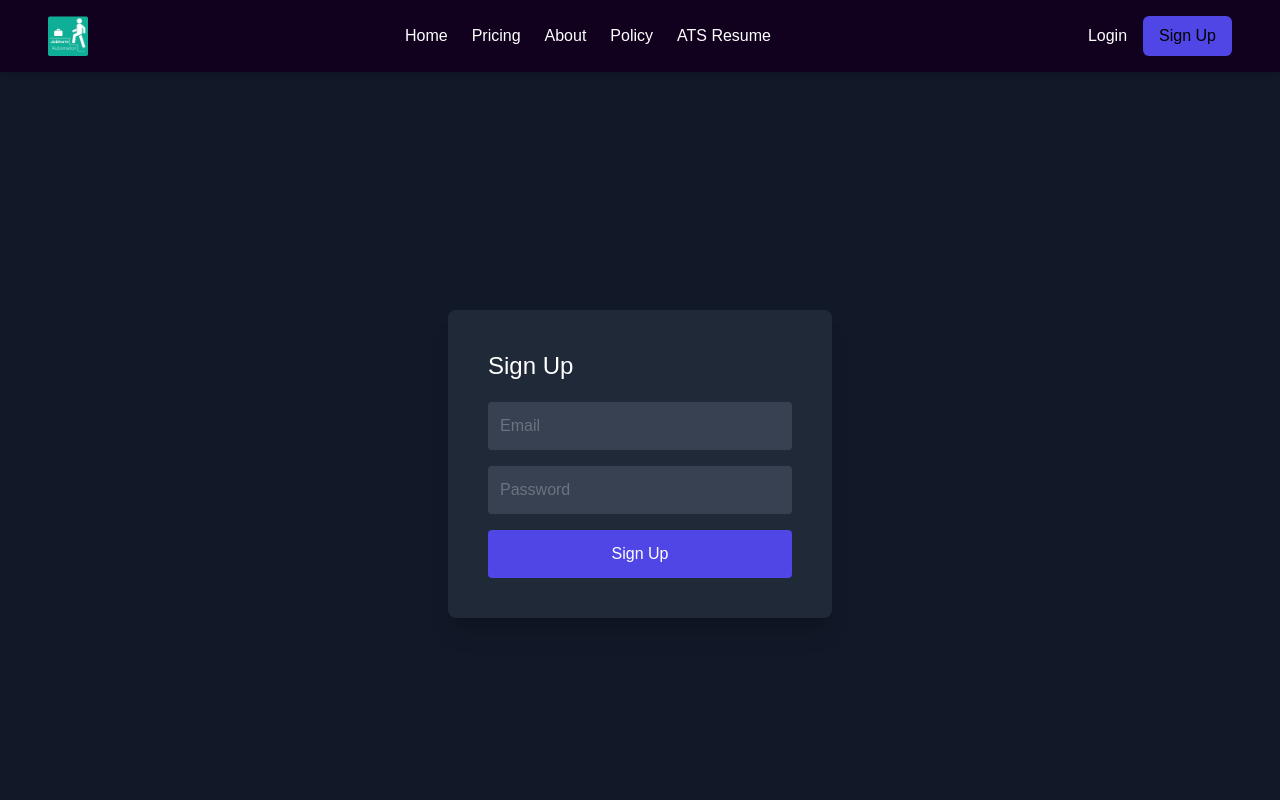
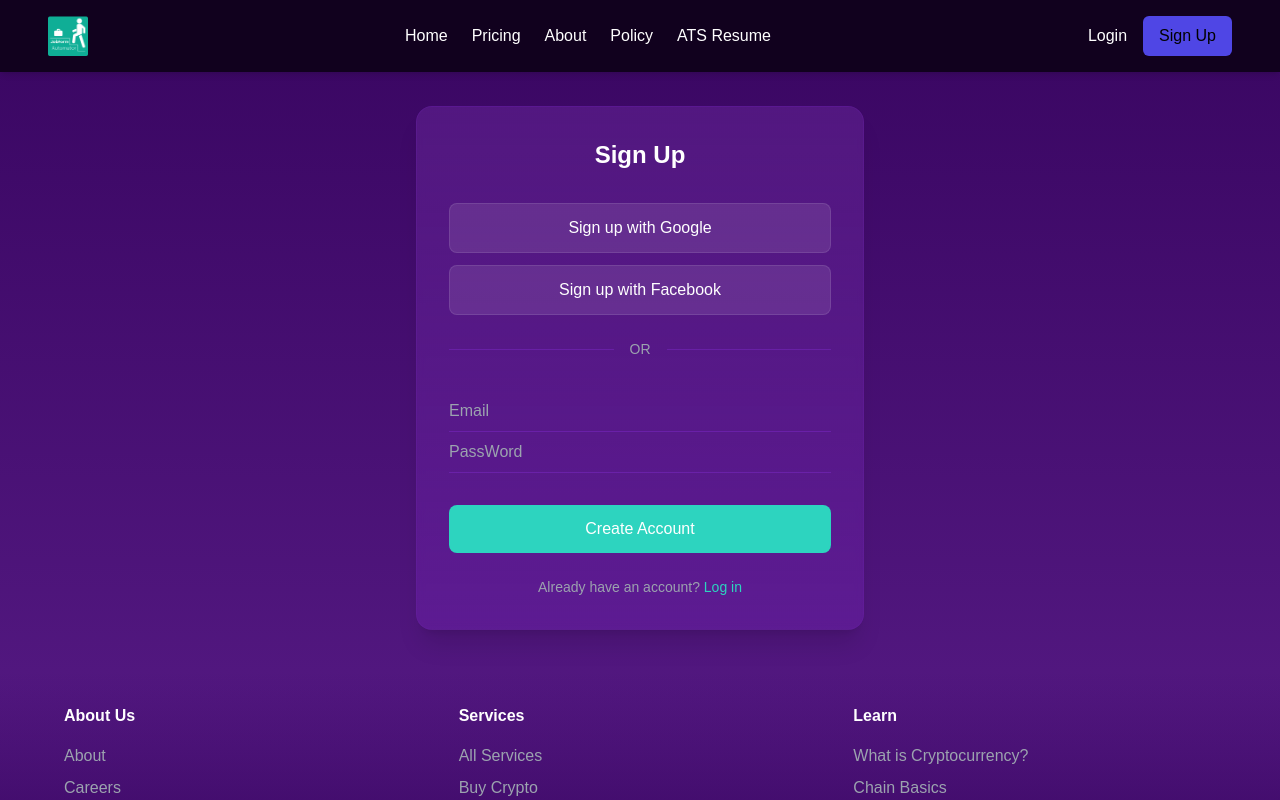
Before and after one commit to saurabhbelote/JobFormAutomator, a Next.js app: page /sign-up in a window 1280 px wide. Shown: the top 800 px of the page. Built offline with nearby package versions, Linux system fonts and the light colour scheme.

Commit message:
beautified signup page and added log out feature

```diff
--- a/app/home/page.tsx
+++ b/app/home/page.tsx
@@ -5,10 +5,12 @@ import { useRouter } from "next/navigation";
 import { useEffect } from "react";
 import { useAuthState } from 'react-firebase-hooks/auth';
 import { auth } from '@/firebase/config';
+import { signOut } from "firebase/auth";
 export default function Home() {
 
   const [user]= useAuthState(auth);
     const router= useRouter();
+    console.log(user)
 
     useEffect(() => {
     if (!user) {
@@ -20,6 +22,7 @@ export default function Home() {
     <section className="bg-[#f1f3f5] text-black">
       <div className="flex flex-row w-full h-96">
         <div className="w-1/2 flex flex-col justify-center items-center font-bold text-5xl">
+        <button onClick={()=>{signOut(auth)}}>Log Out </button>
           <span className="">Hello,</span>
           <span>Mahaprasad Prusty</span>
         </div>
--- a/app/sign-up/page.tsx
+++ b/app/sign-up/page.tsx
@@ -1,9 +1,70 @@
 'use client'
-import { useState } from 'react';
+// import { useState } from 'react';
 import {useCreateUserWithEmailAndPassword} from "react-firebase-hooks/auth";
 import {auth} from "@/firebase/config";
 
-const SignUp = () => {
+// const SignUp = () => {
+//   const [email, setEmail] = useState('');
+//   const [password, setPassword] = useState('');
+//   const [createUserWithEmailAndPassword] = useCreateUserWithEmailAndPassword(auth);
+
+//   const handleSignUp = async () => {
+//     try {
+//         const res = await createUserWithEmailAndPassword(email, password)
+//         console.log({res})
+//         sessionStorage.setItem('user', 'true')
+//         setEmail('');
+//         setPassword('')
+
+//     } catch(e){
+//         console.error(e)
+//     }
+//   };
+
+//   return (
+//     <div className="min-h-screen flex items-center justify-center bg-gray-900">
+//       <div className="bg-gray-800 p-10 rounded-lg shadow-xl w-96">
+//         <h1 className="text-white text-2xl mb-5">Sign Up</h1>
+//         <input
+//           type="email"
+//           placeholder="Email"
+//           value={email}
+//           onChange={(e) => setEmail(e.target.value)}
+//           className="w-full p-3 mb-4 bg-gray-700 rounded outline-none text-white placeholder-gray-500"
+//         />
+//         <input
+//           type="password"
+//           placeholder="Password"
+//           value={password}
+//           onChange={(e) => setPassword(e.target.value)}
+//           className="w-full p-3 mb-4 bg-gray-700 rounded outline-none text-white placeholder-gray-500"
+//         />
+//         <button
+//           onClick={handleSignUp}
+//           className="w-full p-3 bg-indigo-600 rounded text-white hover:bg-indigo-500"
+//         >
+//           Sign Up
+//         </button>
+//       </div>
+//     </div>
+//   );
+// };
+
+// export default SignUp;
+import React from 'react';
+import { useState } from 'react';
+import Link from 'next/link';
+
+// interface SignUpFormData {
+//   firstName: string;
+//   lastName: string;
+// }
+
+const SignUpPage = () => {
+  // const [formData, setFormData] = useState<SignUpFormData>({
+  //   firstName: '',
+  //   lastName: ''
+  // });
   const [email, setEmail] = useState('');
   const [password, setPassword] = useState('');
   const [createUserWithEmailAndPassword] = useCreateUserWithEmailAndPassword(auth);
@@ -22,32 +83,100 @@ const SignUp = () => {
       };
 
   return (
-    <div className="min-h-screen flex items-center justify-center bg-gray-900">
-      <div className="bg-gray-800 p-10 rounded-lg shadow-xl w-96">
-        <h1 className="text-white text-2xl mb-5">Sign Up</h1>
+    <div className="min-h-screen bg-gradient-to-b from-purple-950 to-purple-900 flex flex-col">
+      {/* Main Content */}
+      <main className="flex-1 flex items-center justify-center p-4">
+        <div className="bg-gradient-to-b from-purple-900/80 to-purple-800/50 p-8 rounded-2xl shadow-xl w-full max-w-md backdrop-blur-sm border border-purple-800/30">
+          <h1 className="text-white text-2xl font-semibold text-center mb-8">
+            Sign Up
+          </h1>
+
+          {/* Social Sign Up Buttons */}
+          <div className="space-y-3 mb-6">
+            <button className="w-full bg-white/10 text-white py-3 px-4 rounded-lg hover:bg-white/20 transition-all duration-200 flex items-center justify-center gap-2 border border-white/10">
+              <span>Sign up with Google</span>
+            </button>
+            <button className="w-full bg-white/10 text-white py-3 px-4 rounded-lg hover:bg-white/20 transition-all duration-200 flex items-center justify-center gap-2 border border-white/10">
+              <span>Sign up with Facebook</span>
+            </button>
+          </div>
+
+          {/* Divider */}
+          <div className="flex items-center gap-4 mb-8">
+            <div className="flex-1 h-px bg-purple-600/30"></div>
+            <span className="text-gray-400 text-sm uppercase">OR</span>
+            <div className="flex-1 h-px bg-purple-600/30"></div>
+          </div>
+
+          {/* Sign Up Form */}
+          {/* <form onSubmit={handleSignUp} className="space-y-6"> */}
+            <div>
               <input
-          type="email"
+                type="text"
                 placeholder="Email"
+                className="w-full bg-transparent border-b border-purple-600/30 py-2 text-white focus:outline-none focus:border-teal-400 transition-colors placeholder:text-gray-400"
                 value={email}
-          onChange={(e) => setEmail(e.target.value)}
-          className="w-full p-3 mb-4 bg-gray-700 rounded outline-none text-white placeholder-gray-500"
+                onChange={(e) => setEmail( e.target.value )}
               />
+            </div>
+            <div>
               <input
-          type="password"
-          placeholder="Password"
+                type="text"
+                placeholder="PassWord"
+                className="w-full bg-transparent border-b border-purple-600/30 py-2 text-white focus:outline-none focus:border-teal-400 transition-colors placeholder:text-gray-400"
                 value={password}
-          onChange={(e) => setPassword(e.target.value)}
-          className="w-full p-3 mb-4 bg-gray-700 rounded outline-none text-white placeholder-gray-500"
+                onChange={(e) => setPassword(e.target.value )}
               />
+            </div>
             <button
               onClick={handleSignUp}
-          className="w-full p-3 bg-indigo-600 rounded text-white hover:bg-indigo-500"
+              className="w-full bg-teal-400 text-white py-3 rounded-lg hover:bg-teal-500 transition-colors duration-200 mt-8 font-medium"
             >
-          Sign Up
+              Create Account
             </button>
+          {/* </form> */}
+
+          {/* Login Link */}
+          <p className="text-center text-gray-400 mt-6 text-sm">
+            Already have an account?{' '}
+            <Link href="/sign-in" className="text-teal-400 hover:text-teal-500 transition-colors">
+              Log in
+            </Link>
+          </p>
         </div>
+      </main>
+
+      {/* Footer */}
+      <footer className="text-gray-400 p-8 bg-gradient-to-b from-transparent to-purple-950">
+        <div className="max-w-6xl mx-auto grid grid-cols-1 md:grid-cols-3 gap-8">
+          <div>
+            <h3 className="text-white font-bold mb-4">About Us</h3>
+            <ul className="space-y-2">
+              <li><Link href="/about" className="hover:text-teal-400 transition-colors">About</Link></li>
+              <li><Link href="/careers" className="hover:text-teal-400 transition-colors">Careers</Link></li>
+              <li><Link href="/blog" className="hover:text-teal-400 transition-colors">Blog</Link></li>
+            </ul>
+          </div>
+          <div>
+            <h3 className="text-white font-bold mb-4">Services</h3>
+            <ul className="space-y-2">
+              <li><Link href="/services" className="hover:text-teal-400 transition-colors">All Services</Link></li>
+              <li><Link href="/crypto" className="hover:text-teal-400 transition-colors">Buy Crypto</Link></li>
+              <li><Link href="/financial" className="hover:text-teal-400 transition-colors">Financial Services</Link></li>
+            </ul>
+          </div>
+          <div>
+            <h3 className="text-white font-bold mb-4">Learn</h3>
+            <ul className="space-y-2">
+              <li><Link href="/learn" className="hover:text-teal-400 transition-colors">What is Cryptocurrency?</Link></li>
+              <li><Link href="/chain" className="hover:text-teal-400 transition-colors">Chain Basics</Link></li>
+              <li><Link href="/market" className="hover:text-teal-400 transition-colors">Market Update</Link></li>
+            </ul>
+          </div>
+        </div>
+      </footer>
     </div>
   );
 };
 
-export default SignUp;
+export default SignUpPage;
```
Lines whose indentation alone changed are shown as unchanged.
